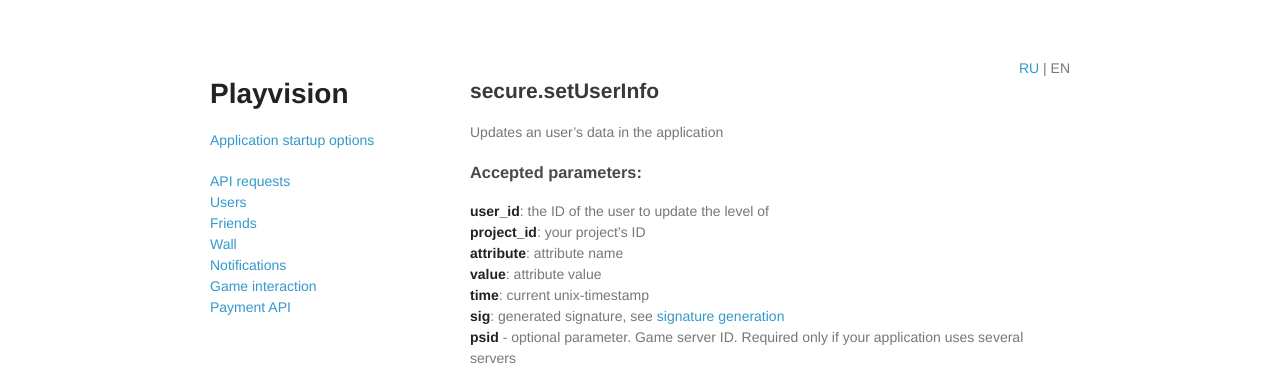
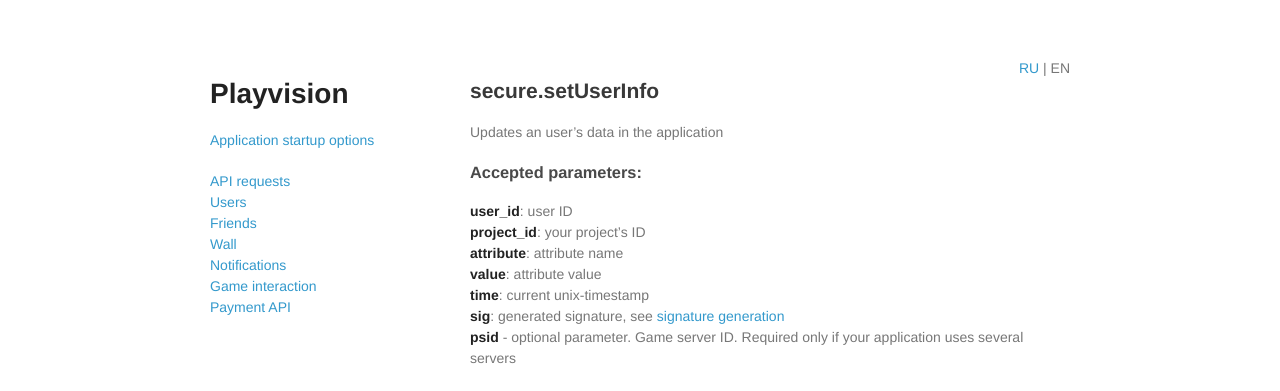
Before and after one commit to playvision/playvision.github.io, a Jekyll site: the page built from en/game/secure.setUserInfo.md, in a window 1280 px wide. Shown: the top 391 px of the page. Built offline with Jekyll 4.4.1, drawn with Linux system fonts in a browser that asks for light colours.

Commit message:
Update secure.setUserInfo.md

```diff
--- a/en/game/secure.setUserInfo.md
+++ b/en/game/secure.setUserInfo.md
@@ -5,7 +5,7 @@
 
 ### Accepted parameters: ###
 
-**user_id**: the ID of the user to update the level of<br>
+**user_id**: user ID<br>
 **project_id**: your project's ID<br>
 **attribute**: attribute name<br>
 **value**: attribute value<br>
```
